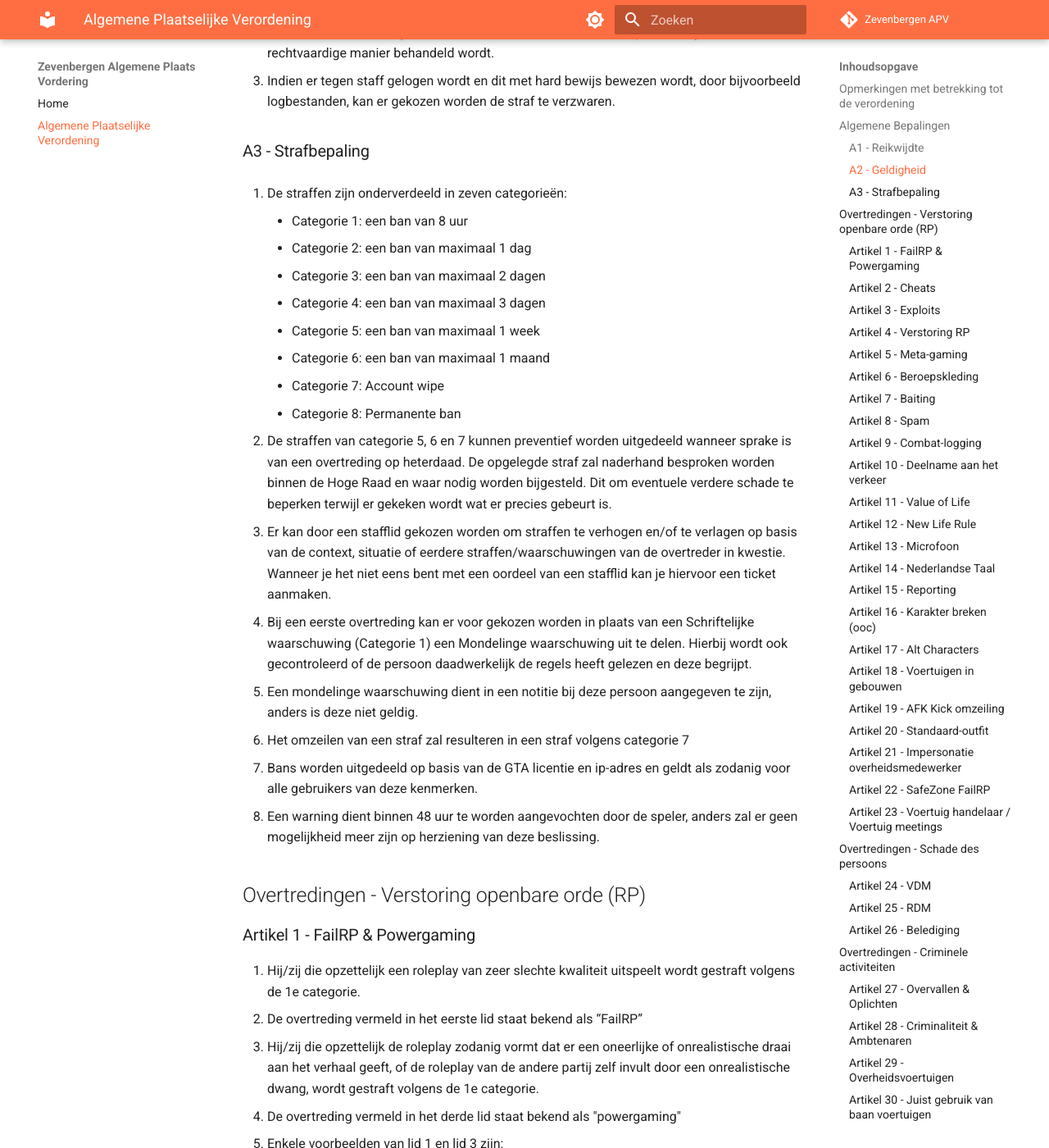
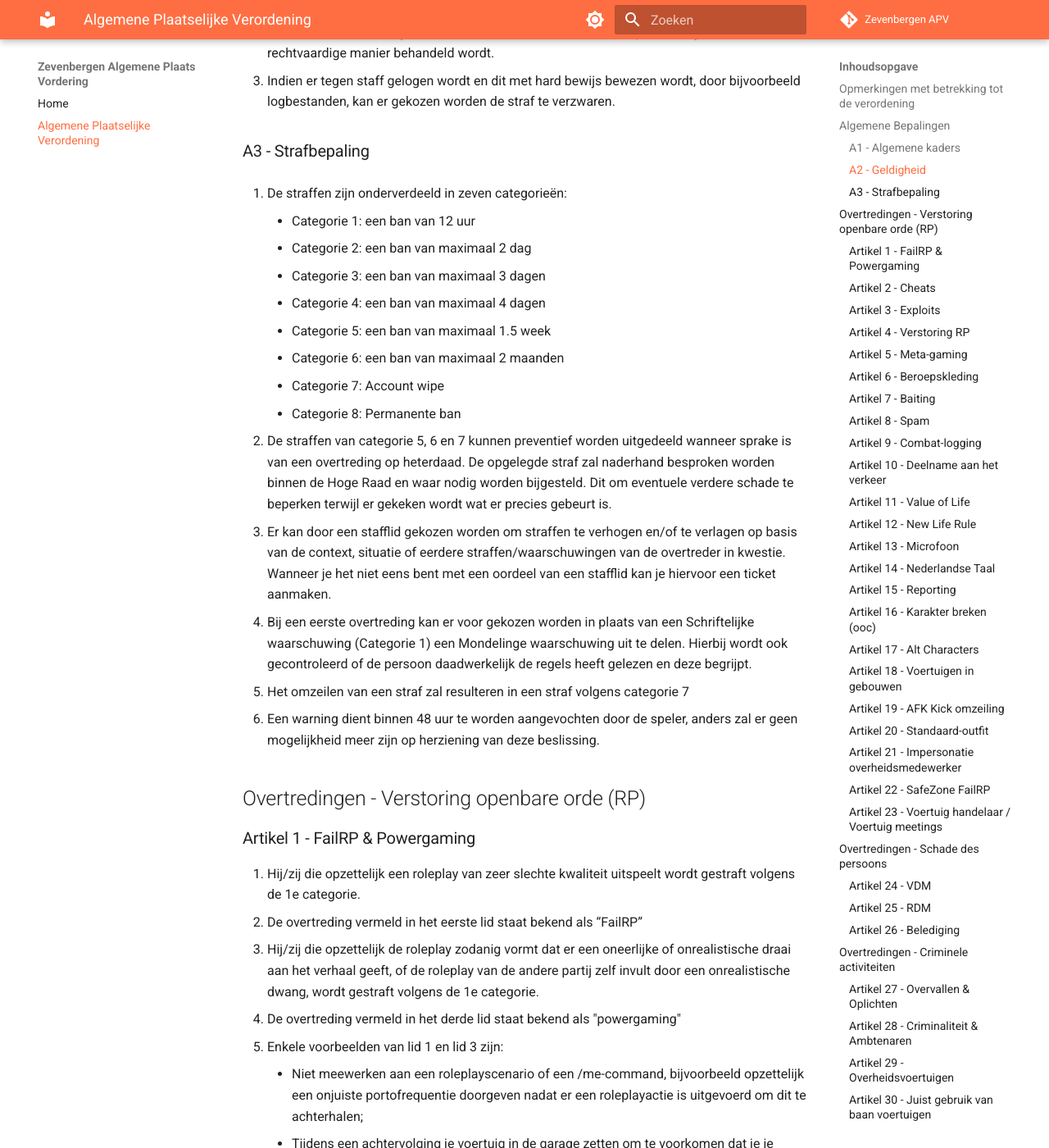
Before and after one commit to RyanFHO/wetboek-apv, an MkDocs documentation site: the page built from docs/apv.md, in a window 1280 px wide and 1400 px high, scrolled down 686 px. Shown: the whole window at 82% size. Built offline with MkDocs 1.6.1 and Material for MkDocs 9.7.7, drawn with Linux system fonts in a browser that asks for light colours; comment, search, counter and statistics services are not loaded; some of the changed text lies outside the part shown.

Commit message:
Test1
Test122

```diff
--- a/docs/apv.md
+++ b/docs/apv.md
@@ -6,7 +6,7 @@ Het Wetboek van Strafrecht, specifiek bedoeld voor Zevenbergen, wordt hierbij in
 
 ## Algemene Bepalingen
 
-### A1 - Reikwijdte
+### A1 - Algemene kaders
 
 1. Deze Algemene Plaatselijke Verordening (verder aangeduid als APV) is bedoeld als aanvulling op het Nederlands Recht en heeft betrekking op het eiland, de gemeente, en de stad Zevenbergen.
 2. De APV biedt een indicerend kader voor eventuele bestraffing in-game (“in RP”), maar is verder bedoeld voor het afhandelen van straffen buiten de RP om.
@@ -20,23 +20,20 @@ Het Wetboek van Strafrecht, specifiek bedoeld voor Zevenbergen, wordt hierbij in
 ### A3 - Strafbepaling
 
 1. De straffen zijn onderverdeeld in zeven categorieën:
-    * Categorie 1: een ban van 8 uur
-    * Categorie 2: een ban van maximaal 1 dag
-    * Categorie 3: een ban van maximaal 2 dagen
-    * Categorie 4: een ban van maximaal 3 dagen
-    * Categorie 5: een ban van maximaal 1 week
-    * Categorie 6: een ban van maximaal 1 maand
+    * Categorie 1: een ban van 12 uur
+    * Categorie 2: een ban van maximaal 2 dag
+    * Categorie 3: een ban van maximaal 3 dagen
+    * Categorie 4: een ban van maximaal 4 dagen
+    * Categorie 5: een ban van maximaal 1.5 week
+    * Categorie 6: een ban van maximaal 2 maanden
     * Categorie 7: Account wipe
     * Categorie 8: Permanente ban
 
 2. De straffen van categorie 5, 6 en 7 kunnen preventief worden uitgedeeld wanneer sprake is van een overtreding op heterdaad. De opgelegde straf zal naderhand besproken worden binnen de Hoge Raad en waar nodig worden bijgesteld. Dit om eventuele verdere schade te beperken terwijl er gekeken wordt wat er precies gebeurt is.
-
 3. Er kan door een stafflid gekozen worden om straffen te verhogen en/of te verlagen op basis van de context, situatie of eerdere straffen/waarschuwingen van de overtreder in kwestie. Wanneer je het niet eens bent met een oordeel van een stafflid kan je hiervoor een ticket aanmaken.
 4. Bij een eerste overtreding kan er voor gekozen worden in plaats van een Schriftelijke waarschuwing (Categorie 1) een Mondelinge waarschuwing uit te delen. Hierbij wordt ook gecontroleerd of de persoon daadwerkelijk de regels heeft gelezen en deze begrijpt.
-5. Een mondelinge waarschuwing dient in een notitie bij deze persoon aangegeven te zijn, anders is deze niet geldig.
-6. Het omzeilen van een straf zal resulteren in een straf volgens categorie 7
-7. Bans worden uitgedeeld op basis van de GTA licentie en ip-adres en geldt als zodanig voor alle gebruikers van deze kenmerken.
-8. Een warning dient binnen 48 uur te worden aangevochten door de speler, anders zal er geen mogelijkheid meer zijn op herziening van deze beslissing.
+5. Het omzeilen van een straf zal resulteren in een straf volgens categorie 7
+6. Een warning dient binnen 48 uur te worden aangevochten door de speler, anders zal er geen mogelijkheid meer zijn op herziening van deze beslissing.
 
 ## Overtredingen - Verstoring openbare orde (RP)
 
```
